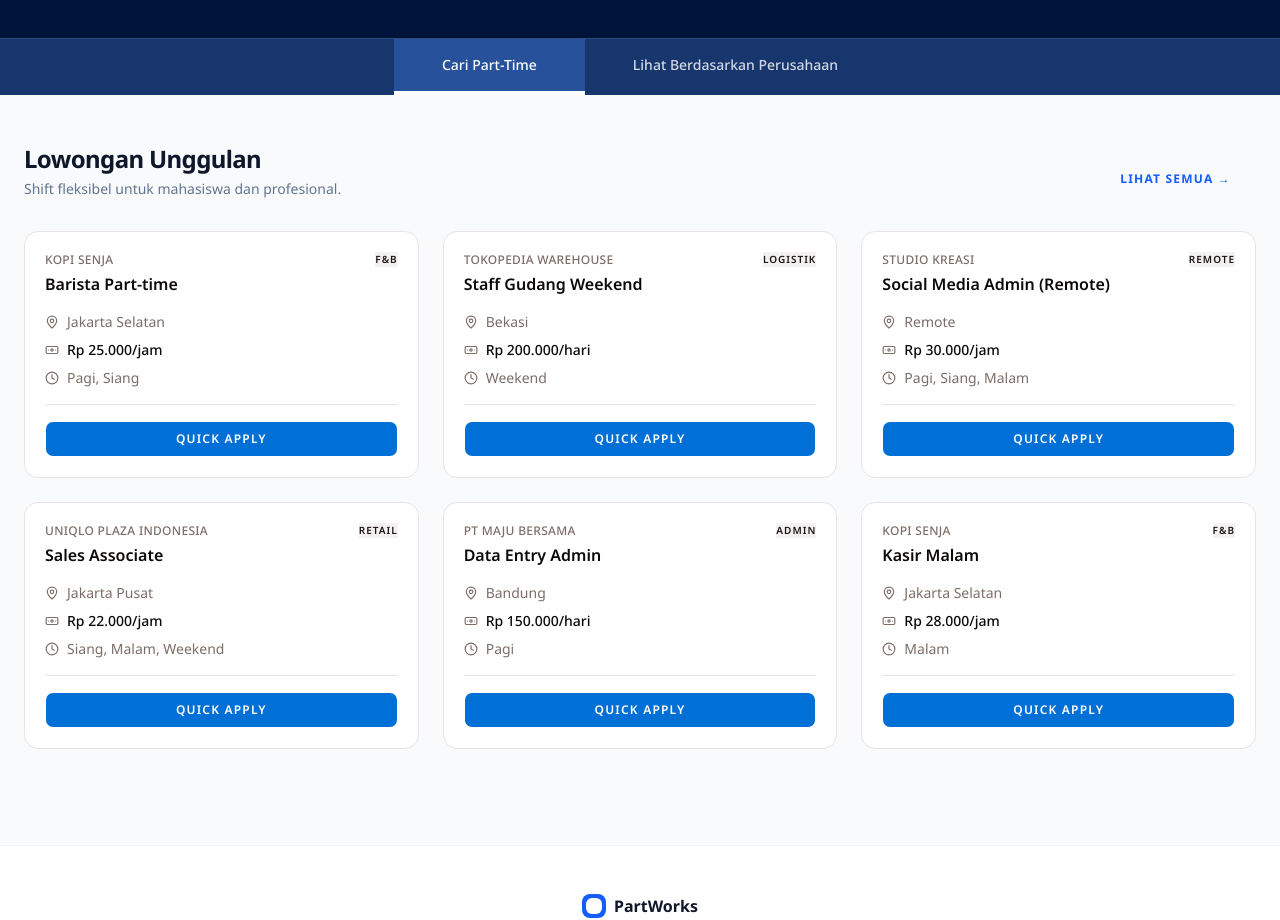
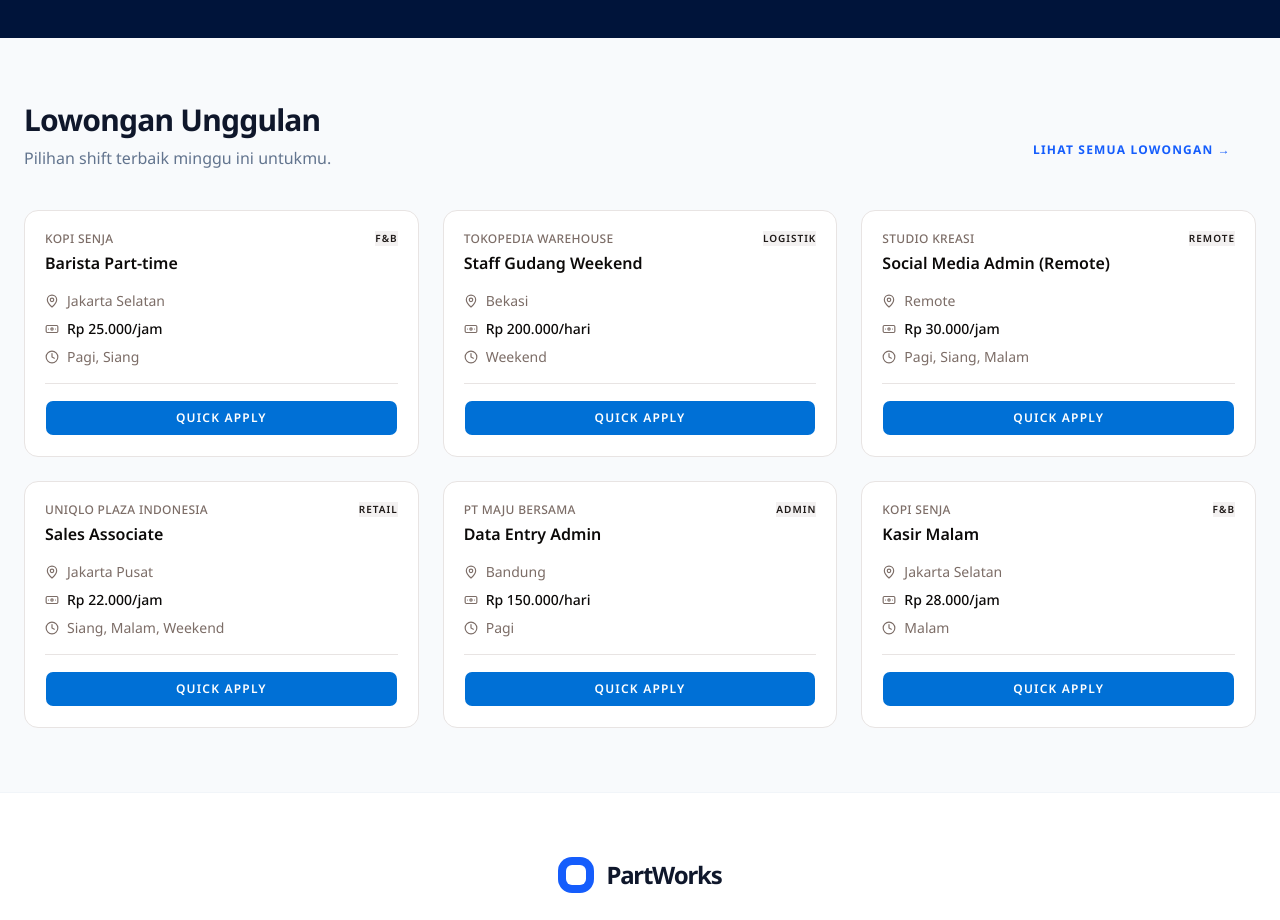
Before and after one commit to TEAM-4-FP-RPL/PartWorks-FE, a Next.js app: page / in a window 1280 px wide. Shown: the part 520-1440 px from the top of the page. Built offline with nearby package versions, Linux system fonts and the light colour scheme; a web font is replaced by a local one.

Commit message:
Feat : remove slider

```diff
--- a/src/app/page.tsx
+++ b/src/app/page.tsx
@@ -13,30 +13,23 @@
   const router = useRouter();
   const { jobs } = useStore();
   const [isLoggedIn, setIsLoggedIn] = useState(false);
-  const [activeTab, setActiveTab] = useState<'jobs' | 'companies'>('jobs');
+
   const featured = jobs.slice(0, 6);
-  const topCompanies = [
-    { name: 'Mitracomm Ekasarana', jobs: 95, logo: 'ME' },
-    { name: 'Coway', jobs: 5, logo: 'CW' },
-    { name: 'Indomobil Finance', jobs: 25, logo: 'IMFI' },
-    { name: 'Rusli Vinilon Sakti', jobs: 3, logo: 'RVS' },
-    { name: 'DBS Bank', jobs: 28, logo: 'DBS' },
-  ];
 
   return (
     <div className="min-h-screen bg-slate-50 font-sans">
       <Navbar />
 
-      {/* --- SECTION ATAS TEMUKAN PERKERJAAN--- */}
       <section className="bg-[#00143a] text-white">
         <div className="mx-auto max-w-7xl px-4 md:px-6 flex flex-col items-center text-center py-24">
           <div className="max-w-3xl mb-12">
             <h1 className="text-4xl md:text-6xl font-bold mb-6 tracking-tight">
-              Temukan pekerjaan yang tepat untuk kamu
+              Temukan pekerjaan yang tepat buat kamu
             </h1>
             <p className="text-white/80 text-xl leading-relaxed">
-              Pencarian lowongan yang praktis untuk langkah karier sesuai dengan
-              jadwal ketersediaan kerjamu selanjutnya.
+              Pencarian lowongan praktis untuk langkah karier sesuai dengan
+              ketersediaan kamu, temukan jadwal kerjamu selanjutnya bersama
+              kami.
             </p>
           </div>
 
@@ -62,96 +55,25 @@
             )}
           </div>
         </div>
-
-        {/* Secondary Navigation Bar - Switcher Slide 1 & 2 */}
-        <div className="bg-[#18366E] border-t border-white/10 overflow-x-auto no-scrollbar">
-          <div className="mx-auto flex w-full max-w-7xl justify-center">
-            <button
-              onClick={() => setActiveTab('jobs')}
-              className={`px-12 py-4 text-center text-sm font-medium transition-colors border-b-4 ${
-                activeTab === 'jobs'
-                  ? 'bg-[#28519B] text-white border-white'
-                  : 'text-white/80 hover:bg-[#204585] hover:text-white border-transparent'
-              }`}
-            >
-              Cari Part-Time
-            </button>
-            <button
-              onClick={() => setActiveTab('companies')}
-              className={`px-12 py-4 text-center text-sm font-medium transition-colors border-b-4 ${
-                activeTab === 'companies'
-                  ? 'bg-[#28519B] text-white border-white'
-                  : 'text-white/80 hover:bg-[#204585] hover:text-white border-transparent'
-              }`}
-            >
-              Lihat Berdasarkan Perusahaan
-            </button>
-          </div>
-        </div>
       </section>
 
-      {/* --- CONTENT SECTION --- */}
-      <main className="mx-auto max-w-7xl px-4 py-12 md:px-6">
-        {/* Tampilan Slide 2: Berdasarkan Perusahaan */}
-        {activeTab === 'companies' && (
-          <section className="bg-white rounded-xl p-8 shadow-sm border border-slate-100 animate-in fade-in duration-500">
-            <div className="mb-8">
-              <h2 className="text-2xl font-bold text-slate-800">
-                Perusahaan Terpopuler
-              </h2>
-              <p className="mt-2 text-slate-500 text-sm">
-                Pilih perusahaan favoritmu dan temukan shift yang tersedia.
-              </p>
-            </div>
-
-            <div className="grid gap-4 grid-cols-2 md:grid-cols-5">
-              {topCompanies.map((comp, i) => (
-                <div
-                  key={i}
-                  className="border border-slate-200 rounded-xl p-6 hover:shadow-md transition-all bg-white flex flex-col items-center text-center cursor-pointer group"
-                >
-                  <div className="h-16 w-16 bg-slate-100 rounded-lg flex items-center justify-center mb-4 font-bold text-slate-400 group-hover:bg-blue-50 group-hover:text-blue-600 transition-colors">
-                    {comp.logo}
-                  </div>
-                  <h3 className="font-bold text-sm text-slate-800 mb-4 h-10 line-clamp-2">
-                    {comp.name}
-                  </h3>
-                  <span className="text-[10px] font-bold text-blue-600 bg-blue-50 px-2 py-1 rounded-full uppercase">
-                    {comp.jobs} Pekerjaan
-                  </span>
-                </div>
-              ))}
-            </div>
-
-            <div className="mt-10 flex justify-center">
-              <Button
-                variant="outline"
-                className="border-slate-300 font-bold px-6"
-              >
-                Lihat Semua Perusahaan <ChevronRight className="ml-2 w-4 h-4" />
-              </Button>
-            </div>
-          </section>
-        )}
-
-        {/* Tampilan Slide 1: Berdasarkan Lowongan */}
-        {activeTab === 'jobs' && (
-          <section className="animate-in fade-in duration-500">
-            <div className="mb-8 flex items-end justify-between">
+      <main className="mx-auto max-w-7xl px-4 py-16 md:px-6">
+        <section>
+          <div className="mb-10 flex items-end justify-between">
             <div>
-                <h2 className="text-2xl font-bold tracking-tight text-slate-900">
+              <h2 className="text-3xl font-bold tracking-tight text-slate-900">
                 Lowongan Unggulan
               </h2>
-                <p className="mt-1 text-sm text-slate-500">
-                  Shift fleksibel untuk mahasiswa dan profesional.
+              <p className="mt-2 text-slate-500">
+                Pilihan shift terbaik minggu ini untukmu.
               </p>
             </div>
             <Button
               variant="ghost"
               asChild
-                className="text-blue-600 font-bold"
+              className="text-blue-600 font-bold hover:bg-blue-50"
             >
-                <Link href="/jobs">Lihat semua →</Link>
+              <Link href="/jobs">Lihat semua lowongan →</Link>
             </Button>
           </div>
 
@@ -160,24 +82,26 @@
               featured.map((job) => <JobCard key={job.id} job={job} />)
             ) : (
               <p className="col-span-3 text-center py-12 text-slate-400 italic">
-                  Belum ada lowongan tersedia saat ini.
+                Belum ada lowongan tersedia.
               </p>
             )}
           </div>
         </section>
-        )}
       </main>
 
-      <footer className="bg-white border-t border-slate-100 py-12 text-center mt-12">
+      {/* --- FOOTER --- */}
+      <footer className="bg-white border-t border-slate-100 py-16 text-center">
         <div className="max-w-7xl mx-auto px-6">
-          <div className="flex justify-center items-center gap-2 mb-4">
-            <div className="bg-blue-600 p-1 rounded-md">
-              <div className="w-4 h-4 bg-white rounded-sm" />
+          <div className="flex justify-center items-center gap-3 mb-6">
+            <div className="bg-blue-600 p-2 rounded-xl">
+              <div className="w-5 h-5 bg-white rounded-sm" />
             </div>
-            <span className="font-bold text-slate-900">PartWorks</span>
+            <span className="text-2xl font-black tracking-tighter text-slate-900">
+              PartWorks
+            </span>
           </div>
-          <p className="text-sm text-slate-400">
-            © 2026 PartWorks. Solusi kerja paruh waktu cerdas.
+          <p className="text-slate-400 font-medium tracking-wide">
+            © 2026 PartWorks Team 04 FP OPREC admin Lab RPL ITS
           </p>
         </div>
       </footer>
```
Lines whose indentation alone changed are shown as unchanged.
